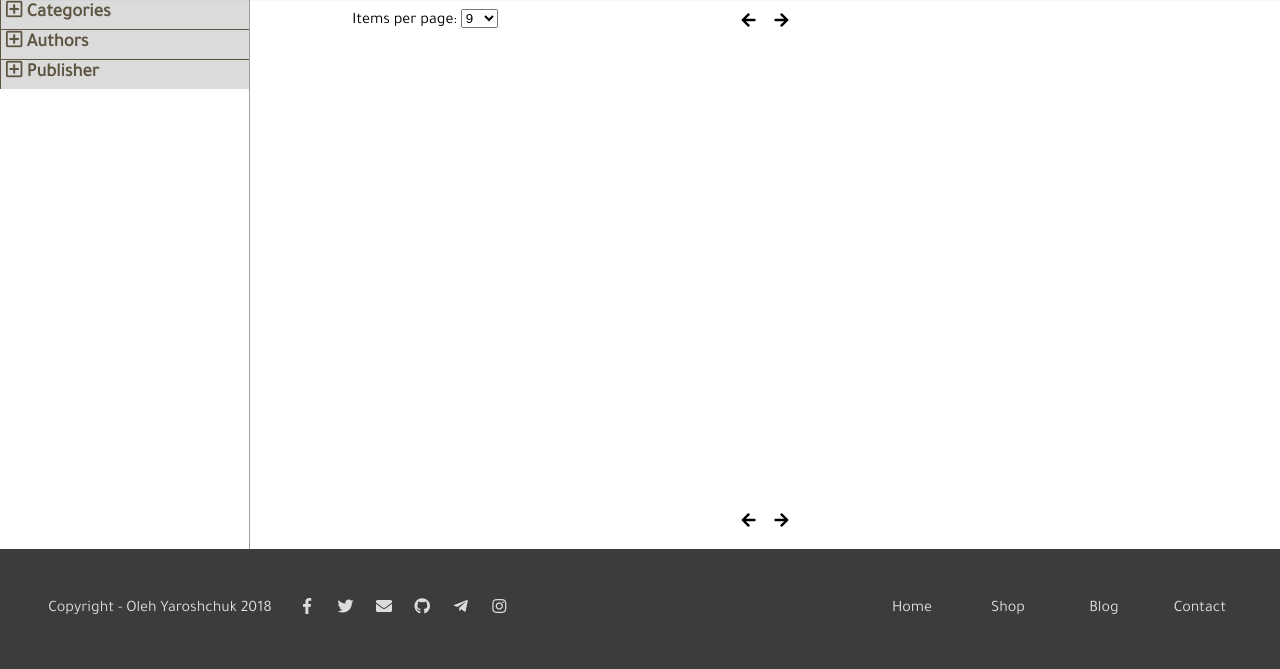
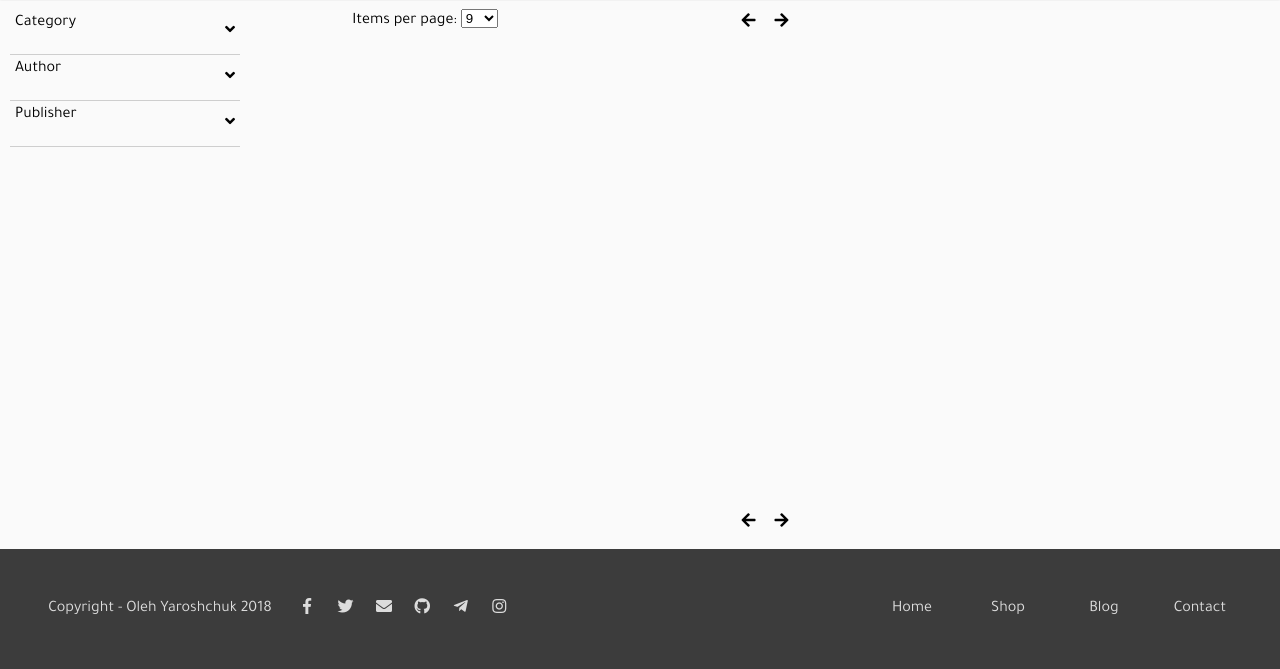
Before and after one commit to Syarol/Oasis, a PHP site: page /views/search.html in a window 1280 px wide. Shown: the part 131-800 px from the top of the page. Run offline with PHP 8.4, Linux system fonts and the light colour scheme; some libraries are stand-ins or nearby versions; some web fonts are replaced.

Commit message:
Redesigned side menu in search page

```diff
--- a/app/public/css/search.css
+++ b/app/public/css/search.css
@@ -12,6 +12,7 @@
 html, body {
   height: 100%;
   width: 100%;
+  background-color: #fafafacc;
 }
 
 .grid-center-items{
@@ -230,38 +231,51 @@
   border-radius: 3px;
 }
 
-.search-filters{
-  border-right: 1px solid #605d5d99;
+
+.aside-nav-wrapper{
   font-family: 'Tajawal', sans-serif;
   grid-area: aside;
   display: flex;
   flex-direction: column;
+  padding: 10px;
 }
 
-.search-filters form{
-  color: #5d5541;
-  background-color: #ead9b8;
+.aside-nav-container{
+  display: grid;
+  grid-template-rows: 30px 1fr;
+  grid-row-gap: 5px;
+  padding: 5px 0;
+  border-bottom: 1px solid #cecece;
+}
+
+.aside-nav-button{
+  background-color: transparent;
+  padding: 0;
+  display: grid;
+  grid-template-columns: 1fr 20px;
+}
+
+.aside-nav-button span{
+  padding-left: 5px;
+  justify-self: baseline;
+}
+
+.aside-nav-button i{
+  align-self: center;
+  transition: .5s;
+}
+
+.aside-nav-items-container{
+  display: grid;
+  grid-template-columns: 1fr;
+  max-height: 200px;
   overflow-x: hidden;
   overflow-y: auto;
-  max-height: 30px;
-  transition: max-height .5s ease-in;
-  display: grid;
-  grid-template-columns: 30px 1fr;
+  transition: max-height 1s;
 }
 
-.search-filters h3{
-  margin: 0;
-  width: 100%;
-  height: 30px;
-  padding-left: 5px;
-  border: 1px solid;
-  background-color: #dbdbdb;
-  grid-column-start: 1;
-  grid-column-end: 3;
-}
-
-.search-filters i{
-  cursor: pointer;
+.aside-nav-items-container label input{
+  margin-right: 10px;
 }
 
 
--- a/app/public/js/RenderElements.js
+++ b/app/public/js/RenderElements.js
@@ -227,7 +227,9 @@
 		/*render checklist items one by one*/
 		for (let item of list){
 			/*render checkbox that contain main information*/
-			createNewEl('input', document.getElementById(parent), {
+			createNewEl('label', document.getElementById(parent), {
+				nested: [
+					createNewEl('input', false, {
 						type: 'checkbox',
 						name: item,
 						value: item,
@@ -241,11 +243,14 @@
 								} else hiddenInput.value = hiddenInput.value.replace(this.value + ', ', ''); //if false then remove from search list
 						   	}
 					   	}}
-			});
-			/*render checkbox label*/
+					}),
+					/*render checkbox label text*/
 					createNewEl('span', document.getElementById(parent), {
 						content: item
+					})
+				]
 			});
+
 		}
 	}
 
--- a/app/public/js/search.js
+++ b/app/public/js/search.js
@@ -21,13 +21,10 @@
  * Global variables
 */
 
+var categoriesList = document.getElementById('categories-list');
+var authosList = document.getElementById('authors-list');
+var publishersList = document.getElementById('publishers-list');
 var closeBookModal = document.getElementById('close_book_modal');
-var categoriesList = document.getElementById('categories_list');
-var authorsList = document.getElementById('authors_list');
-var publishersList = document.getElementById('publishers_list');
-var categoriesListTitle = document.getElementById('categories_list_title');
-var authorsListTitle = document.getElementById('authors_list_title');
-var publishersListTitle = document.getElementById('publishers_list_title');
 var contactModalLink = document.getElementById('contact');
 var closeContactModal = document.getElementById('close-contact-modal');
 var goodsInCart = [];
@@ -40,21 +37,15 @@
  * Functions
 */
 
-function changePlusMinus(item){
-	if (item.className == 'far fa-minus-square') {
-		item.className = 'far fa-plus-square';
-	} else if(item.className == 'far fa-plus-square'){
-		item.className = 'far fa-minus-square';
-	}
-}
+function sidelistOnClick(list){
+	if (list.style.maxHeight == '200px' || list.style.maxHeight == '') {
+		list.style.maxHeight = '0';
+	} else list.style.maxHeight = '200px';
 
-function sidelistOnClick(list, listId){
-	for (let item of document.querySelectorAll(listId + ' h3 i.far')){
-		changePlusMinus(item);
-	}
-	if (list.style.maxHeight == '500px') {
-		list.style.maxHeight = '30px';
-	} else list.style.maxHeight = '500px';
+	let angleSvg = list.parentNode.getElementsByClassName('fas')[0];
+	if (angleSvg.style.transform == 'rotate(0deg)' || angleSvg.style.transform == ''){
+		angleSvg.style.transform = 'rotate(180deg)';
+	} else angleSvg.style.transform = 'rotate(0deg)';
 }
 
 function getSearchQueryFromURL(url){
@@ -97,11 +88,14 @@
  * Event Listeners
 */
 
-categoriesListTitle.onclick = () => sidelistOnClick(categoriesList, '#categories_list');
+categoriesList.parentNode.getElementsByClassName('button')[0].onclick = () =>
+	sidelistOnClick(categoriesList);
 
-authorsListTitle.onclick = () => sidelistOnClick(authorsList, '#authors_list');
+authosList.parentNode.getElementsByClassName('button')[0].onclick = () =>
+	sidelistOnClick(authosList);
 
-publishersListTitle.onclick = () => sidelistOnClick(publishersList, '#publishers_list');
+publishersList.parentNode.getElementsByClassName('button')[0].onclick = () =>
+	sidelistOnClick(publishersList);
 
 document.addEventListener('DOMContentLoaded', () => {
 	cart = new Cart(openCart, goodsInCart);
@@ -121,9 +115,9 @@
 		}
 	);
 
-	ServerInteraction.getList('categories', 'categories_list', Render.checkList);
-	ServerInteraction.getList('author', 'authors_list', Render.checkList);
-	ServerInteraction.getList('publisher', 'publishers_list', Render.checkList);
+	ServerInteraction.getList('categories', 'categories-list', Render.checkList);
+	ServerInteraction.getList('author', 'authors-list', Render.checkList);
+	ServerInteraction.getList('publisher', 'publishers-list', Render.checkList);
 
 	new GoogleMap();//connect and load map of shop location
 
@@ -131,7 +125,8 @@
 
 document.onclick = function(e) {
 	if (e.target == contactModal) {
-		contactModal.style.display = 'none';
+		//contactModal.style.display = 'none';
+		//contactModal.style.transform = 'scale(0)';
 	}
 
 	if (e.target == document.getElementById('book_modal_wrapper')) {
@@ -139,9 +134,15 @@
 	}
 };
 
-contactModalLink.onclick = () => contactModal.style.display = 'flex';
+contactModalLink.onclick = () => contactModal.style.display = 'flex'; /*{
+	contactModal.style.transform = 'scale(1)';
+	contactModal.getElementsByClassName('modal-container')[0].style.transform = 'scale(1)';
+}*/
 
-closeContactModal.onclick = () => contactModal.style.display = 'none';
+closeContactModal.onclick = () => contactModal.style.display = 'none'; /*{
+	contactModal.style.transform = 'scale(0)';
+	contactModal.getElementsByClassName('modal-container')[0].style.transform = 'scale(0)';
+}*/
 
 document.getElementById('send_message').onclick = () => ServerInteraction.sendMessage(document.getElementById('contact-form'));
 
--- a/app/views/blog.html
+++ b/app/views/blog.html
@@ -9,7 +9,7 @@
 	<link rel="icon" href="images/favicon.png" type="image/x-icon">
 
 	<link href="https://fonts.googleapis.com/css?family=Do+Hyeon|Tajawal|Black+Han+Sans|Bree+Serif|Crimson+Text" rel="stylesheet">
-	<link rel="stylesheet" href="https://use.fontawesome.com/releases/v5.0.13/css/all.css" integrity="sha384-DNOHZ68U8hZfKXOrtjWvjxusGo9WQnrNx2sqG0tfsghAvtVlRW3tvkXWZh58N9jp" crossorigin="anonymous">
+	<link rel="stylesheet" href="https://use.fontawesome.com/releases/v5.2.0/css/all.css" integrity="sha384-hWVjflwFxL6sNzntih27bfxkr27PmbbK/iSvJ+a4+0owXq79v+lsFkW54bOGbiDQ" crossorigin="anonymous">
 	<link href="public/css/blog.css" rel="stylesheet">
 </head>
 <body>
--- a/app/views/index.html
+++ b/app/views/index.html
@@ -19,7 +19,7 @@
 	<link rel="icon" href="images/favicon.png" type="image/x-icon">
 
 	<link href="https://fonts.googleapis.com/css?family=Do+Hyeon|Tajawal|Black+Han+Sans|Bree+Serif|Lato" rel="stylesheet">
-	<link rel="stylesheet" href="https://use.fontawesome.com/releases/v5.0.13/css/all.css" integrity="sha384-DNOHZ68U8hZfKXOrtjWvjxusGo9WQnrNx2sqG0tfsghAvtVlRW3tvkXWZh58N9jp" crossorigin="anonymous">
+	<link rel="stylesheet" href="https://use.fontawesome.com/releases/v5.2.0/css/all.css" integrity="sha384-hWVjflwFxL6sNzntih27bfxkr27PmbbK/iSvJ+a4+0owXq79v+lsFkW54bOGbiDQ" crossorigin="anonymous">
 	<link href="css/style.css" rel="stylesheet">
 </head>
 
--- a/app/views/search.html
+++ b/app/views/search.html
@@ -15,7 +15,7 @@
 	<link rel="icon" href="images/favicon.png" type="image/x-icon">
 
 	<link href="https://fonts.googleapis.com/css?family=Do+Hyeon|Tajawal|Bree+Serif|Hind|Cabin|Mukta+Malar|Muli" rel="stylesheet">
-	<link rel="stylesheet" href="https://use.fontawesome.com/releases/v5.0.13/css/all.css" integrity="sha384-DNOHZ68U8hZfKXOrtjWvjxusGo9WQnrNx2sqG0tfsghAvtVlRW3tvkXWZh58N9jp" crossorigin="anonymous">
+	<link rel="stylesheet" href="https://use.fontawesome.com/releases/v5.2.0/css/all.css" integrity="sha384-hWVjflwFxL6sNzntih27bfxkr27PmbbK/iSvJ+a4+0owXq79v+lsFkW54bOGbiDQ" crossorigin="anonymous">
 	<link rel="stylesheet" href="css/search.css">
 </head>
 <body>
@@ -74,19 +74,34 @@
 			</div>
 		</section>
 
-		<aside class="search-filters">
-			<form id="categories_list">
-				<h3 id="categories_list_title"><i class="far fa-plus-square"></i> Categories</h3>
+		<aside class="aside-nav-wrapper">
+			<div class="aside-nav-container">
+				<button type="button" class="aside-nav-button button">
+					<span>Category</span>
+					<i class="fas fa-angle-down"></i>
+				</button>
+				<div id="categories-list" class="aside-nav-items-container">
 
-			</form>
-			<form id="authors_list">
-				<h3 id="authors_list_title"><i class="far fa-plus-square"></i> Authors</h3>
+				</div>
+			</div>
+			<div class="aside-nav-container">
+				<button type="button" class="aside-nav-button button">
+					<span>Author</span>
+					<i class="fas fa-angle-down"></i>
+				</button>
+				<div id="authors-list" class="aside-nav-items-container">
 
-			</form>
-			<form id="publishers_list">
-				<h3 id="publishers_list_title"><i class="far fa-plus-square"></i> Publisher</h3>
+				</div>
+			</div>
+			<div class="aside-nav-container">
+				<button type="button" class="aside-nav-button button">
+					<span>Publisher</span>
+					<i class="fas fa-angle-down"></i>
+				</button>
+				<div id="publishers-list" class="aside-nav-items-container">
 
-			</form>
+				</div>
+			</div>
 		</aside>
 	</main>
 
--- a/app/views/shop.html
+++ b/app/views/shop.html
@@ -9,7 +9,7 @@
 	<link rel="icon" href="images/favicon.png" type="image/x-icon">
 
 	<link href="https://fonts.googleapis.com/css?family=Do+Hyeon|Tajawal|Black+Han+Sans|Bree+Serif|Hind" rel="stylesheet">
-	<link rel="stylesheet" href="https://use.fontawesome.com/releases/v5.0.13/css/all.css" integrity="sha384-DNOHZ68U8hZfKXOrtjWvjxusGo9WQnrNx2sqG0tfsghAvtVlRW3tvkXWZh58N9jp" crossorigin="anonymous">
+	<link rel="stylesheet" href="https://use.fontawesome.com/releases/v5.2.0/css/all.css" integrity="sha384-hWVjflwFxL6sNzntih27bfxkr27PmbbK/iSvJ+a4+0owXq79v+lsFkW54bOGbiDQ" crossorigin="anonymous">
 	<link href="css/shop.css" rel="stylesheet">
 </head>
 <body>
```
Also changed, not shown: app/index.js (+4 -6 lines). Lines whose indentation alone changed are shown as unchanged.
